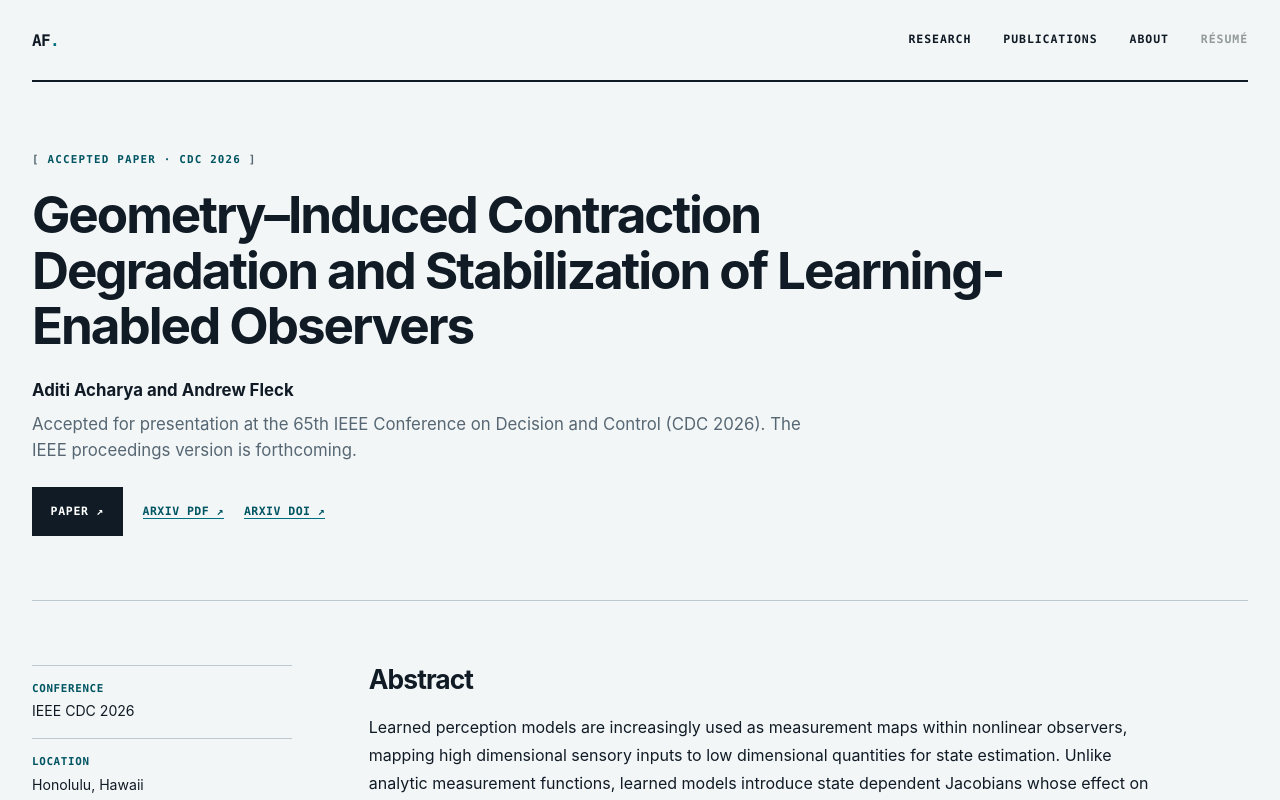
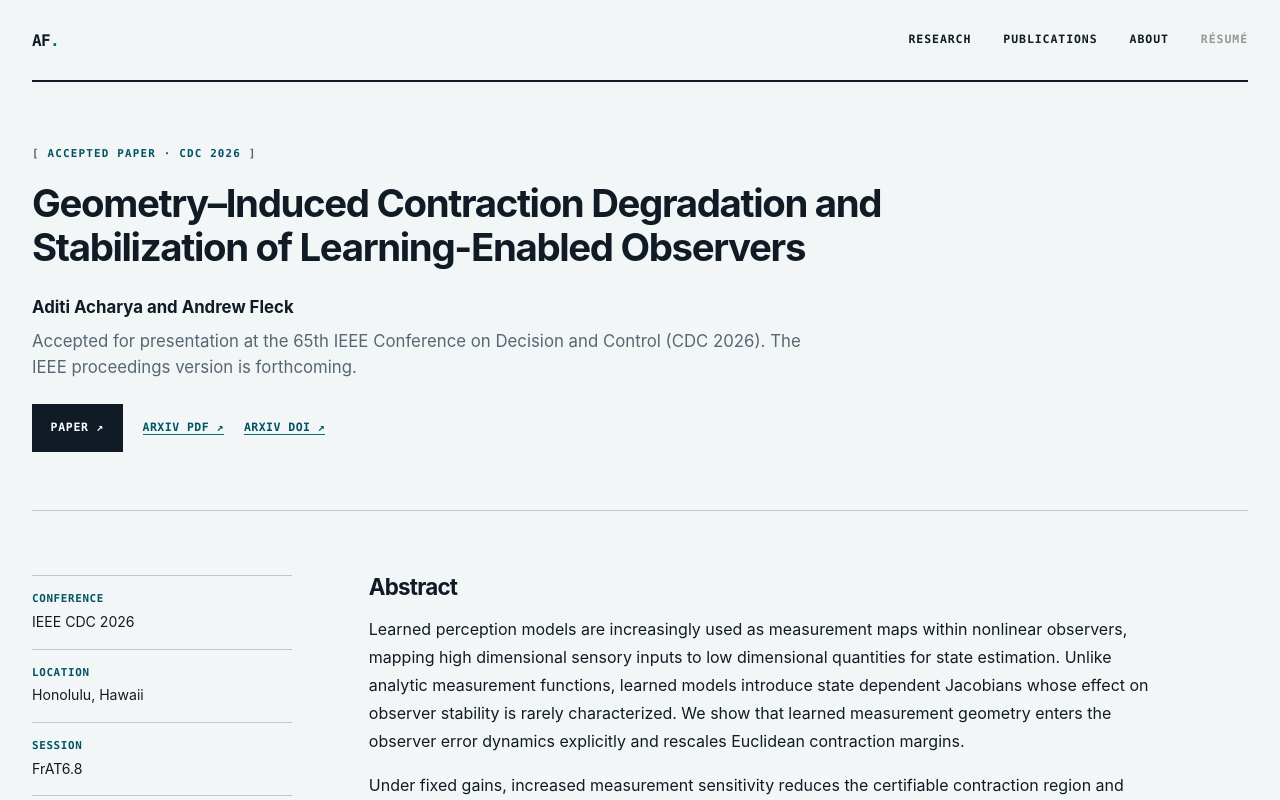
Before and after one commit to afleck18/andrew-fleck-portfolio, a Next.js app: page /publications/geometry-induced-observers in a window 1280 px wide. Shown: the top 800 px of the page. Built offline with nearby package versions, Linux system fonts and the light colour scheme; no server answers.

Commit message:
Reduce publication title sizes

```diff
--- a/app/globals.css
+++ b/app/globals.css
@@ -36,7 +36,7 @@ h2{font-family:var(--sans);font-weight:720;letter-spacing:-.035em}
 .case-index>span{font:700 1.4rem var(--mono);font-style:normal}
 .case-index p,.case-study dt{font-family:var(--mono)}
 .case-study dl{border-bottom:1px solid var(--line)}
-.publication-list article{padding:48px 0}
+.publication-list article{padding:48px 0}.publication-list h2{font-size:clamp(1.35rem,2.2vw,1.8rem);line-height:1.25;letter-spacing:-.025em;max-width:880px}
 .timeline-section,.education{padding:78px 0}.timeline h2{font-family:var(--sans);font-weight:700}.timeline time{font-family:var(--mono)}
 .capability-row{grid-template-columns:230px 1fr;gap:6vw}.capability-row h3{font-family:var(--mono);font-size:.76rem;text-transform:uppercase;letter-spacing:.04em}
 footer{border-top:2px solid var(--ink);font-family:var(--mono)}
@@ -62,5 +62,5 @@ footer{border-top:2px solid var(--ink);font-family:var(--mono)}
 @media(max-width:700px){.engineering-hero{padding:58px 0}.hero-copy h1{font-size:2.65rem}.bio-strip,.output-section{grid-template-columns:1fr;gap:1.5rem}.work-grid{grid-template-columns:1fr}.work-card:last-child{grid-column:auto}.output-list article{grid-template-columns:42px 1fr}.output-list .status{grid-column:2}}
 
 .accepted{background:#c8e6e2;color:#004d59}.publication-authors{font-weight:650;color:var(--ink)!important}.publication-list .publication-authors{margin:.85rem 0 .2rem}.publication-list .publication-authors~p{margin:.2rem 0}.publication-actions{display:flex;flex-wrap:wrap;align-items:center;gap:1.25rem;margin-top:1.5rem}.publication-actions>a:not(.button){font:700 .72rem var(--mono);text-transform:uppercase;letter-spacing:.04em;color:var(--teal-dark);border-bottom:1px solid var(--teal)}
-.paper-header{padding:70px 0 64px;border-bottom:1px solid var(--line)}.paper-header h1{font-size:clamp(2.3rem,4vw,3.8rem);line-height:1.08;letter-spacing:-.04em;max-width:1000px;margin:0}.paper-authors{font-size:1.05rem;font-weight:650;margin:1.5rem 0 .5rem}.acceptance-note{max-width:790px;color:var(--muted);font-size:1.05rem;margin:0}.paper-layout{display:grid;grid-template-columns:260px 1fr;gap:6vw;padding:64px 0 90px}.paper-layout aside dl{margin:0}.paper-layout aside dl>div{padding:1rem 0;border-top:1px solid var(--line)}.paper-layout aside dt{font:700 .68rem var(--mono);text-transform:uppercase;letter-spacing:.06em;color:var(--teal-dark)}.paper-layout aside dd{margin:.35rem 0 0;font-size:.88rem}.paper-body{max-width:780px}.paper-body section{margin-bottom:3rem}.paper-body h2{font-size:1.65rem;margin-bottom:1.2rem}.paper-body p{line-height:1.75}.citation{padding:1.25rem;border-left:3px solid var(--teal);background:var(--panel)}
-@media(max-width:700px){.paper-header{padding:54px 0}.paper-layout{grid-template-columns:1fr;padding:48px 0 70px}.paper-header h1{font-size:2.25rem}.publication-actions{align-items:flex-start}}
+.paper-header{padding:64px 0 58px;border-bottom:1px solid var(--line)}.paper-header h1{font-size:clamp(1.9rem,3vw,2.8rem);line-height:1.15;letter-spacing:-.035em;max-width:940px;margin:0}.paper-authors{font-size:1.05rem;font-weight:650;margin:1.5rem 0 .5rem}.acceptance-note{max-width:790px;color:var(--muted);font-size:1.05rem;margin:0}.paper-layout{display:grid;grid-template-columns:260px 1fr;gap:6vw;padding:64px 0 90px}.paper-layout aside dl{margin:0}.paper-layout aside dl>div{padding:1rem 0;border-top:1px solid var(--line)}.paper-layout aside dt{font:700 .68rem var(--mono);text-transform:uppercase;letter-spacing:.06em;color:var(--teal-dark)}.paper-layout aside dd{margin:.35rem 0 0;font-size:.88rem}.paper-body{max-width:780px}.paper-body section{margin-bottom:3rem}.paper-body h2{font-size:1.4rem;margin-bottom:1rem}.paper-body p{line-height:1.75}.citation{padding:1.25rem;border-left:3px solid var(--teal);background:var(--panel)}
+@media(max-width:700px){.paper-header{padding:50px 0}.paper-layout{grid-template-columns:1fr;padding:48px 0 70px}.paper-header h1{font-size:1.85rem}.publication-list h2{font-size:1.3rem}.publication-actions{align-items:flex-start}}
```
